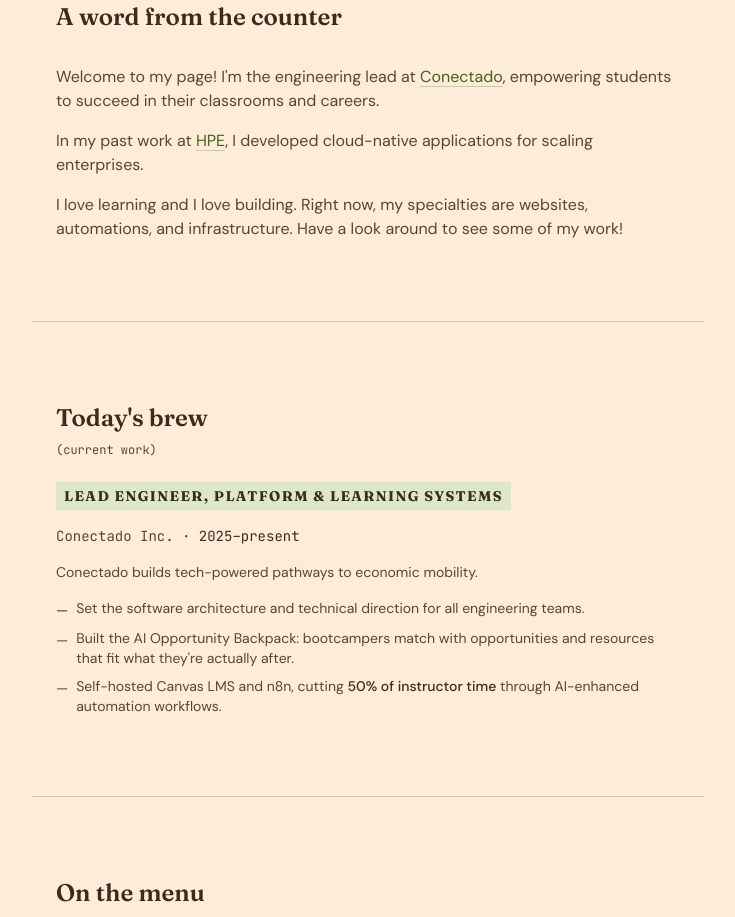
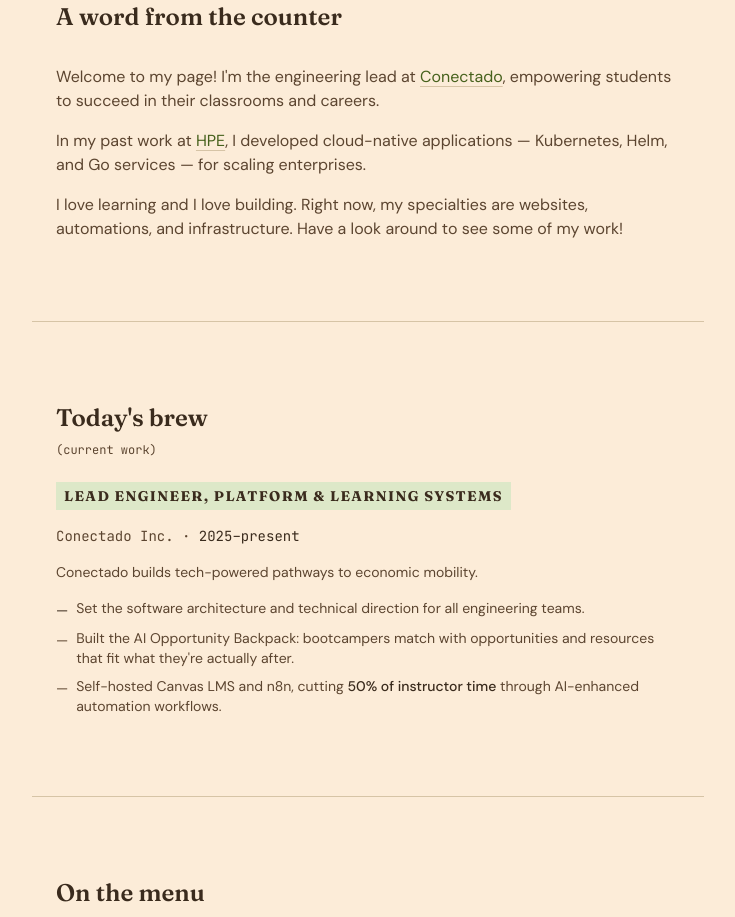
Before and after one commit to btaguinod/benedict-taguinod, a Next.js app: page / in a window 1280 px wide. Shown: the part 880-1797 px from the top of the page, without its empty margins (272-1007 px from the left). Built offline with nearby package versions, Linux system fonts and the light colour scheme.

Commit message:
portfolio redesign to cafe?

```diff
--- a/app/page.tsx
+++ b/app/page.tsx
@@ -177,7 +177,8 @@
           >
             HPE
           </a>
-          , I developed cloud-native applications for scaling enterprises.
+          , I developed cloud-native applications — Kubernetes, Helm, and Go
+          services — for scaling enterprises.
         </p>
         <p className="text-muted-foreground">
           I love learning and I love building. Right now, my specialties are
```
